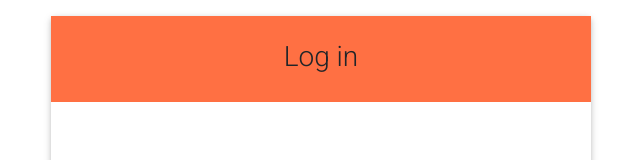
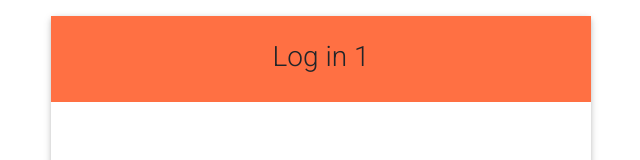
Before and after one commit to Mahedi-Hasan/react-admin, a React (Create React App) app: page / in a window 1280 px wide. Shown: the top 160 px of the page, without its empty margins (319-959 px from the left). Built offline with nearby package versions, Linux system fonts and the light colour scheme.

Commit message:
second-comit

```diff
--- a/src/components/auth/login/login.js
+++ b/src/components/auth/login/login.js
@@ -13,7 +13,7 @@ const LoginPage = () => {
             <div className="header pt-2 deep-orange lighten-1">
               <MDBRow className="d-flex justify-content-center">
                 <h3 className="deep-grey-text mt-3 mb-4 pb-1 mx-5">
-                  Log in
+                  Log in 1
                 </h3>
               </MDBRow>
             </div>
```
Also changed, not shown: 1 other file (tests, documents, lock files or other folders).
